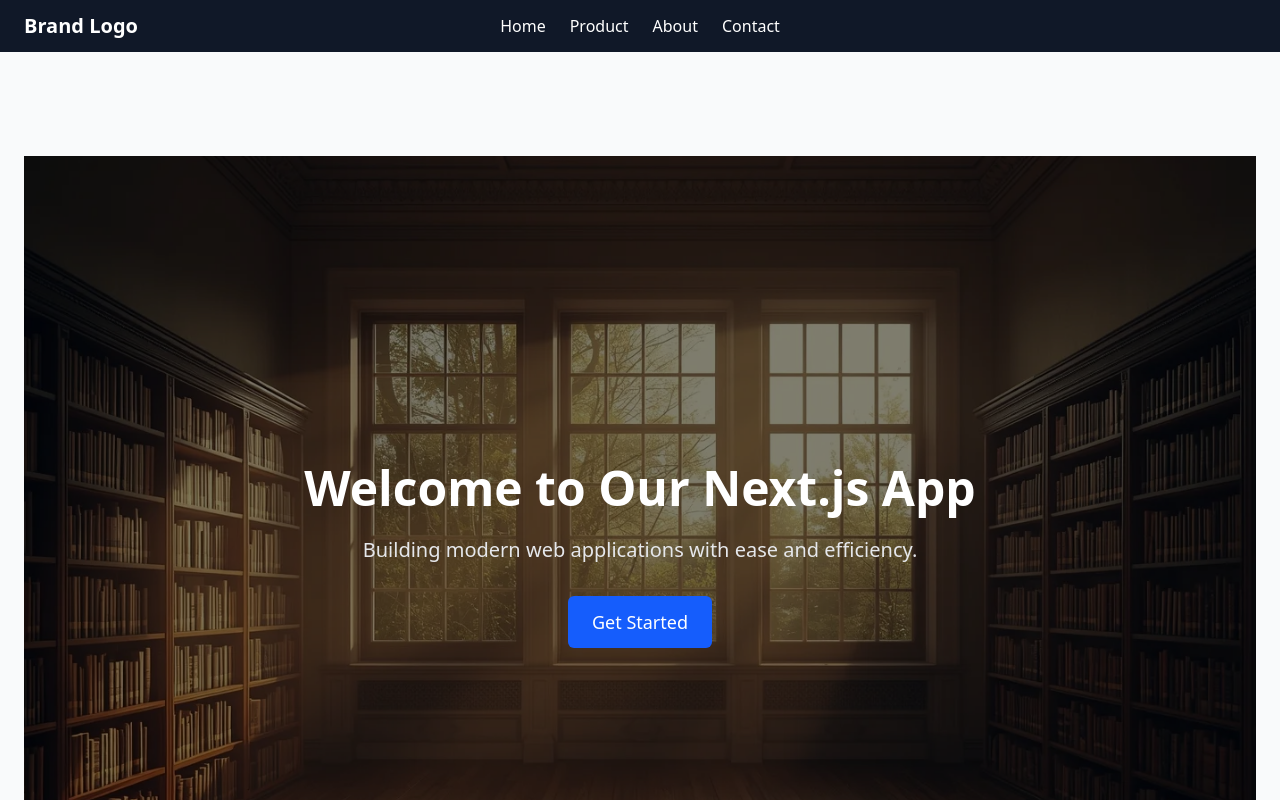
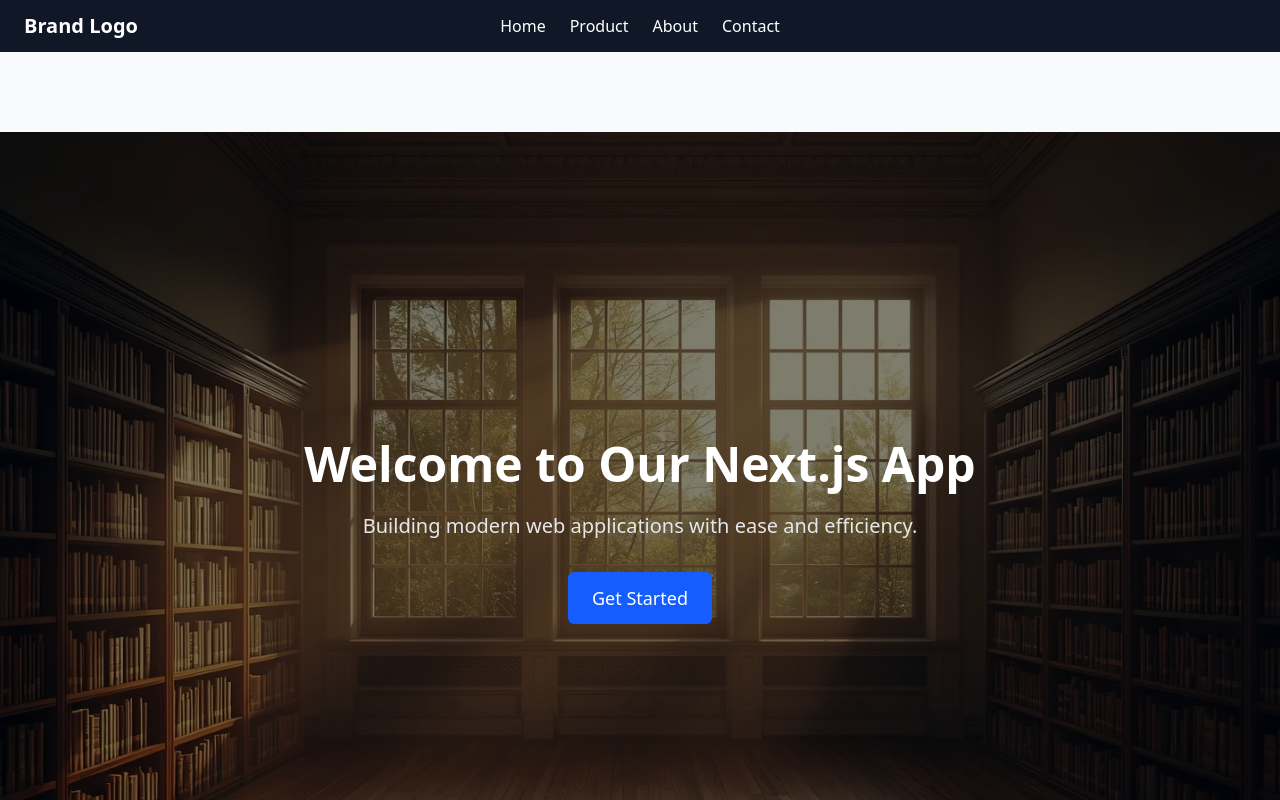
Before and after one commit to yanas-logs/litebase, a Next.js app in the folder nextjs/: page / in a window 1280 px wide. Shown: the top 800 px of the page. Built offline with nearby package versions, Linux system fonts and the light colour scheme.

Commit message:
refactor: screen height layout

```diff
--- a/nextjs/src/app/layout.tsx
+++ b/nextjs/src/app/layout.tsx
@@ -16,7 +16,9 @@ export default function RootLayout({
     <html lang="en">
       <body className="flex flex-col min-h-screen">
         <Navbar />
-        <main className="flex items-center justify-center min-h-screen p-6 bg-gray-50">{children}</main>
+        <main className="flex items-center justify-center bg-gray-50">
+          {children}
+        </main>
         <Footer />
       </body>
     </html>
```
